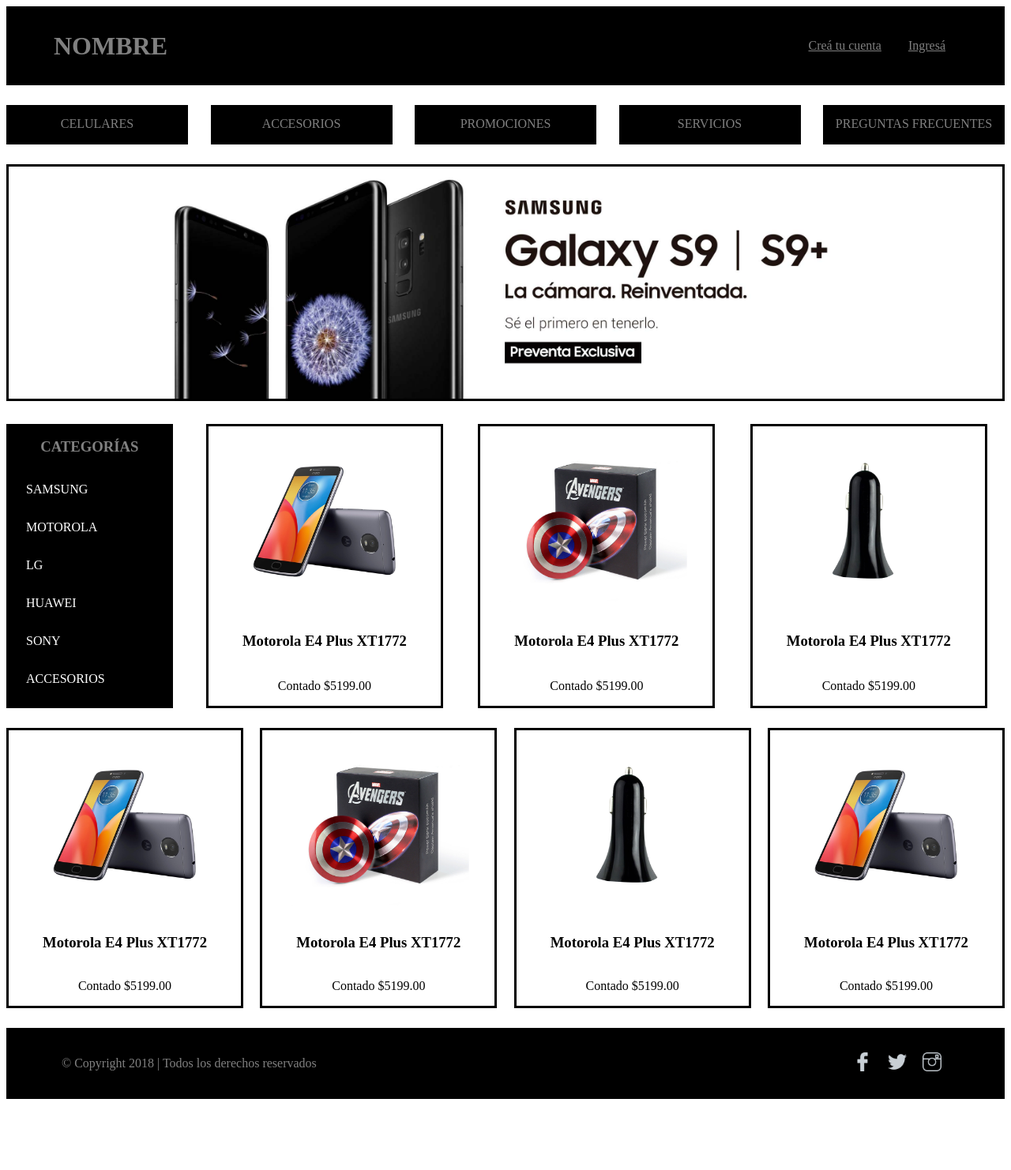
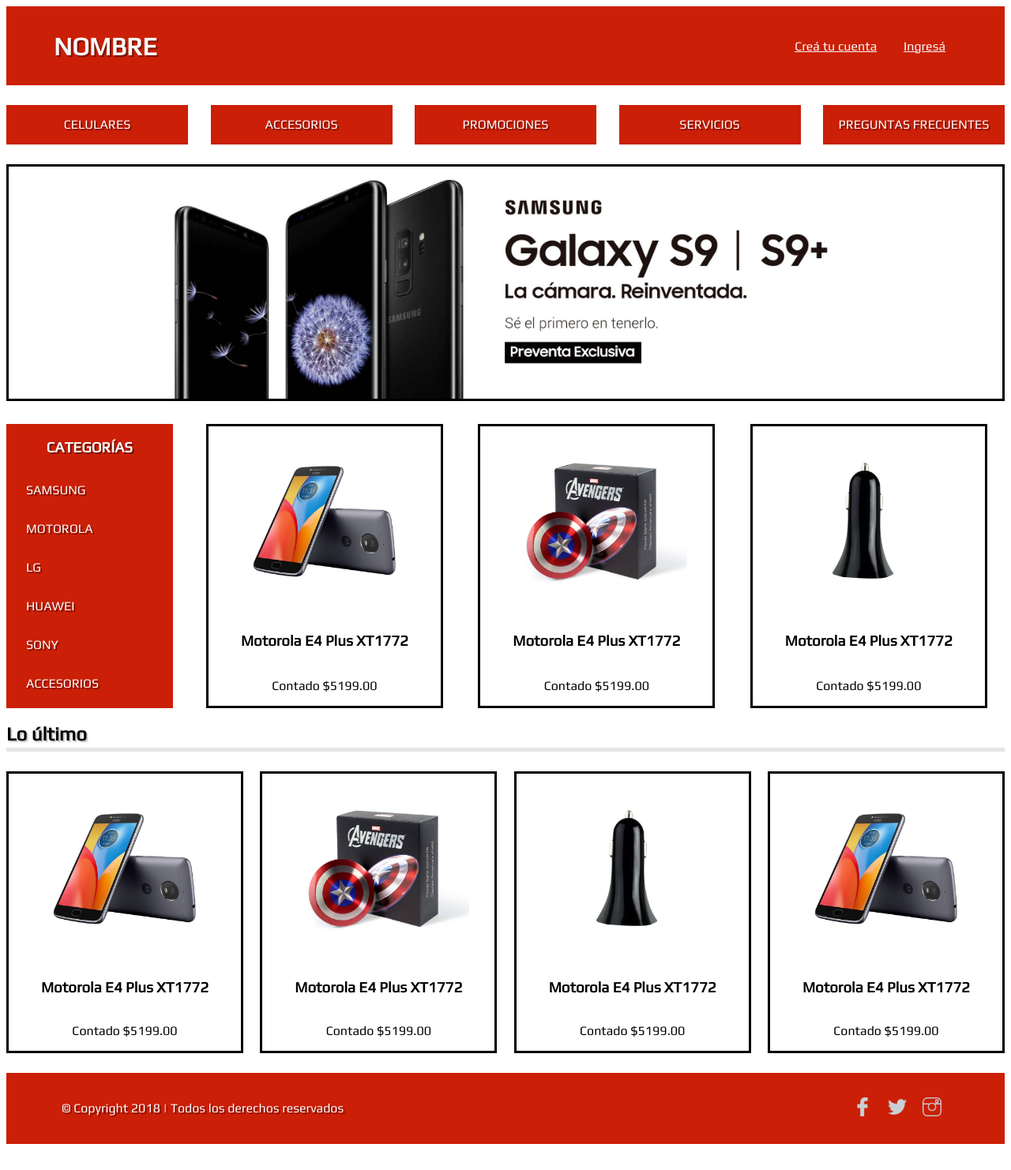
Before and after one commit to mfigliolia/FSTN7-Grupo2, a PHP site: page / in a window 1280 px wide. Shown: the whole page at 79% size. Before the commit the page ends 1392 px from the top, so only its background shows below. Run offline with PHP 8.4, Linux system fonts and the light colour scheme.

Commit message:
index y css

```diff
--- a/css/estilos.css
+++ b/css/estilos.css
@@ -9,6 +9,7 @@
 }
 
 body {
+  font-family: 'Play', sans-serif;
   background-color:;
 }
 
@@ -17,20 +18,21 @@ header {
   display: flex;
   justify-content: space-between;
   height: 100px;
-  background-color: black;
+  background-color: rgb(203,31,7);
   align-items: center;
   padding-left: 60px;
   padding-right: 60px;
 }
 
 h1 {
-  color: gray;
+  color: rgb(250,250,250);
+  text-shadow: 2px 2px rgb(0,0,0,0.4);
 }
 
 .login-nav a {
   padding: 15px;
   text-decoration: underline;
-  color: gray;
+  color: rgb(250,250,250);
 }
 
 .main-nav {
@@ -41,9 +43,10 @@ h1 {
 }
 
 .main-nav a {
-  background-color: black;
+  background-color: rgb(203,31,7);
   text-decoration: none;
-  color: gray;
+  text-shadow: 2px 2px rgb(0,0,0,0.4);
+  color: rgb(250,250,250);
   transition: transform 0.9s;
   width: 230px;
   height: 50px;
@@ -53,6 +56,7 @@ h1 {
 
 .main-nav a:hover{
     transform: scale(0.9);
+    background-color: rgb(180,31,7);
 }
 
 .banner img {
@@ -73,12 +77,14 @@ h1 {
   flex-direction: column;
   width: 20%;
   height: 360px;
-  background-color: black;
+  background-color: rgb(203,31,7);
 }
 
 .categorias h3 {
   text-align: center;
-  color: gray;
+  color: rgb(250,250,250);
+  text-decoration: inherit;
+  text-shadow: 2px 2px rgb(0,0,0,0.4);
 }
 
 .categorias li {
@@ -89,7 +95,8 @@ h1 {
 
 .categorias a {
   text-decoration: none;
-  color: white;
+  color: rgb(250,250,250);
+  text-shadow: 2px 2px rgb(0,0,0,0.4);
 }
 
 .destacados {
@@ -116,6 +123,15 @@ h1 {
   width: 240px;
 }
 
+.titulo {
+  border-bottom: 5px solid rgb(0,0,0,0.1);
+  margin-bottom: 0;
+}
+
+.titulo h2 {
+  text-shadow: 2px 2px rgb(0,0,0,0.2);
+  margin-bottom: 4px;
+}
 .novedades {
   display: flex;
   justify-content: space-between;
@@ -145,11 +161,12 @@ footer {
   margin-bottom: 25px;
   padding-right: 70px;
   padding-left: 70px;
-  background-color: black;
+  background-color: rgb(203,31,7);
 }
 
 .copyright p {
-  color: gray;
+  color: rgb(250,250,250);
+  text-shadow: 2px 2px rgb(0,0,0,0.4);
 }
 
 .social_box {
--- a/index.html
+++ b/index.html
@@ -4,6 +4,7 @@
     <meta charset="utf-8">
     <link rel="stylesheet" href="css/estilos.css">
     <meta name="viewport" content="width=device-width, initial-scale=1">
+    <link href="https://fonts.googleapis.com/css?family=Play" rel="stylesheet">
     <title></title>
   </head>
   <body>
@@ -58,6 +59,9 @@
           </section>
       </main>
 
+      <div class="titulo">
+        <h2>Lo último</h2>
+      </div>
       <section class="novedades">
         <article class="nuevo">
           <img src="images/motoe4plus.jpg" alt="Motorola e4 plus">
```
